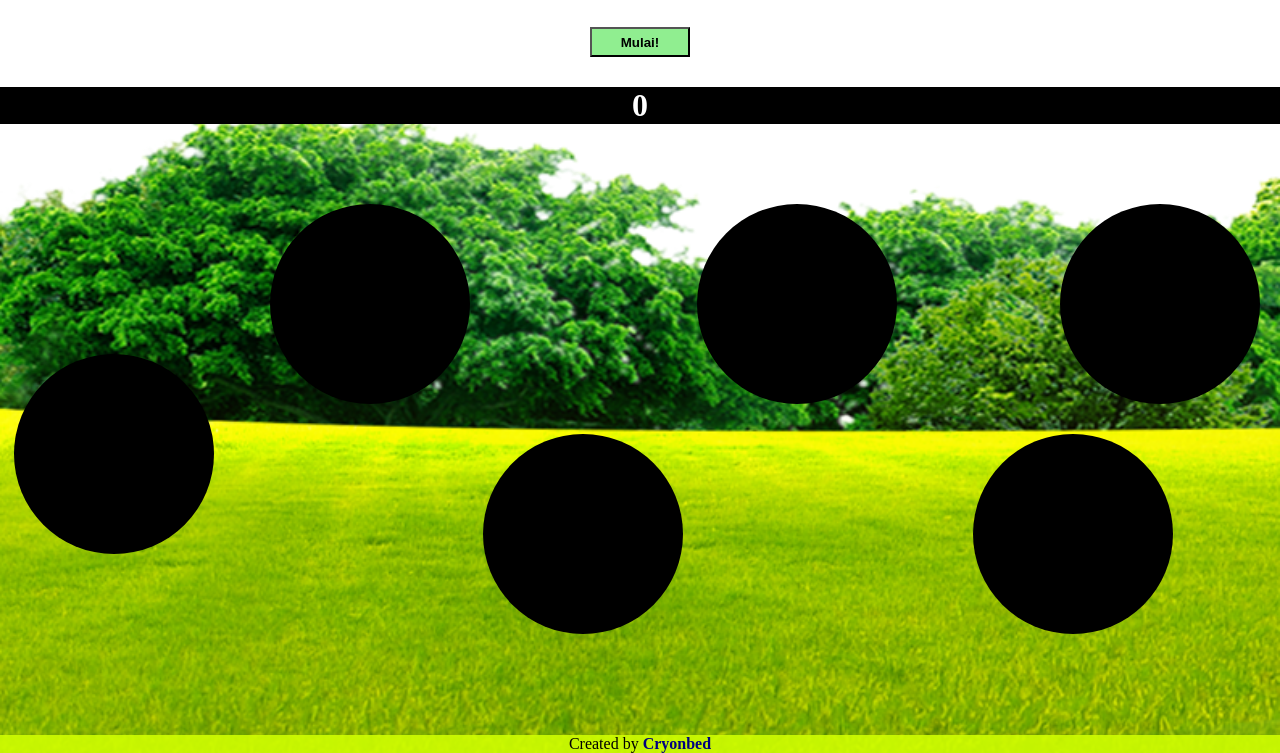
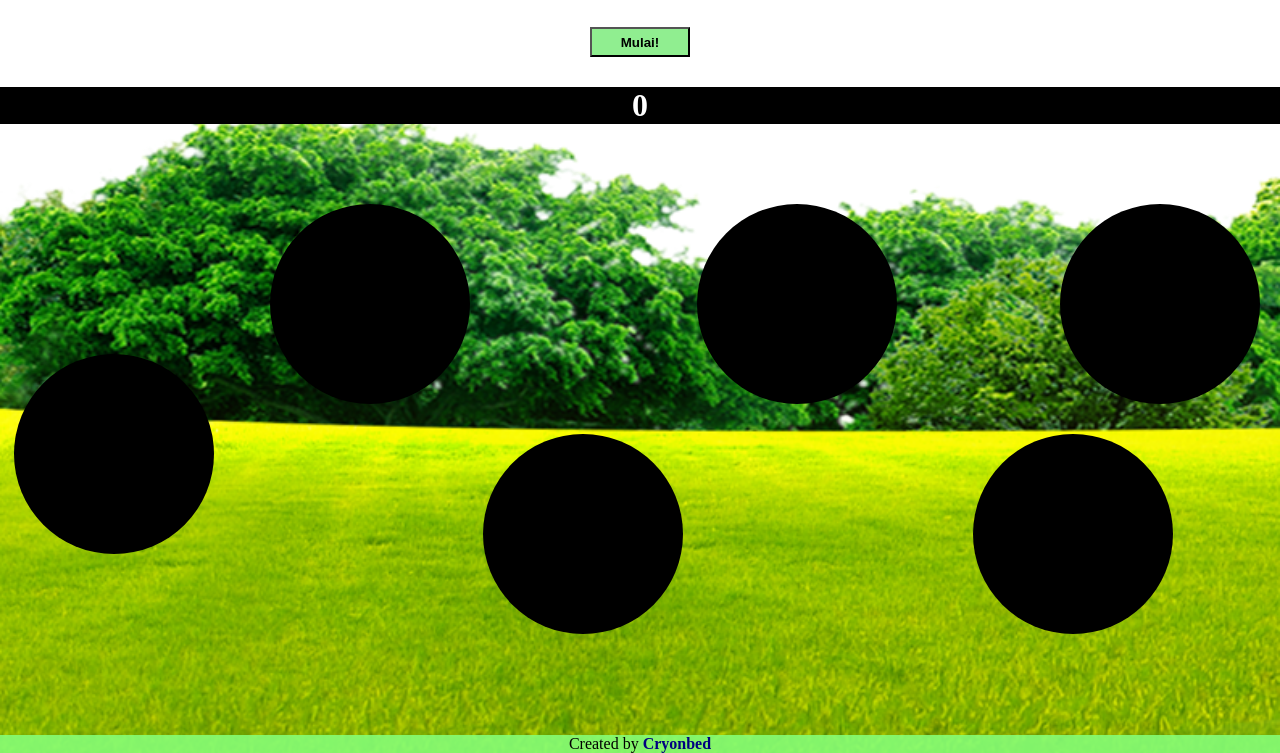
Before and after one commit to cryonbed/Basmi-Tikus, a plain HTML site: page index.html in a window 1280 px wide. Shown: the part 70-823 px from the top of the page. Drawn offline with Linux system fonts and the light colour scheme.

Commit message:
add footer

```diff
--- a/style.css
+++ b/style.css
@@ -59,7 +59,7 @@ h1 {
 }
 
 footer {
-  background-color: rgba(209, 255, 2, 0.884);
+  background-color: rgba(134, 255, 121, 0.884);
   margin-top: 10px;
 }
 
@@ -134,7 +134,7 @@ a {
   }
 
   footer {
-    background-color: rgba(209, 255, 2, 0.884);
+    background-color: rgba(134, 255, 121, 0.884);
     margin-top: 381px;
   }
 }
```
